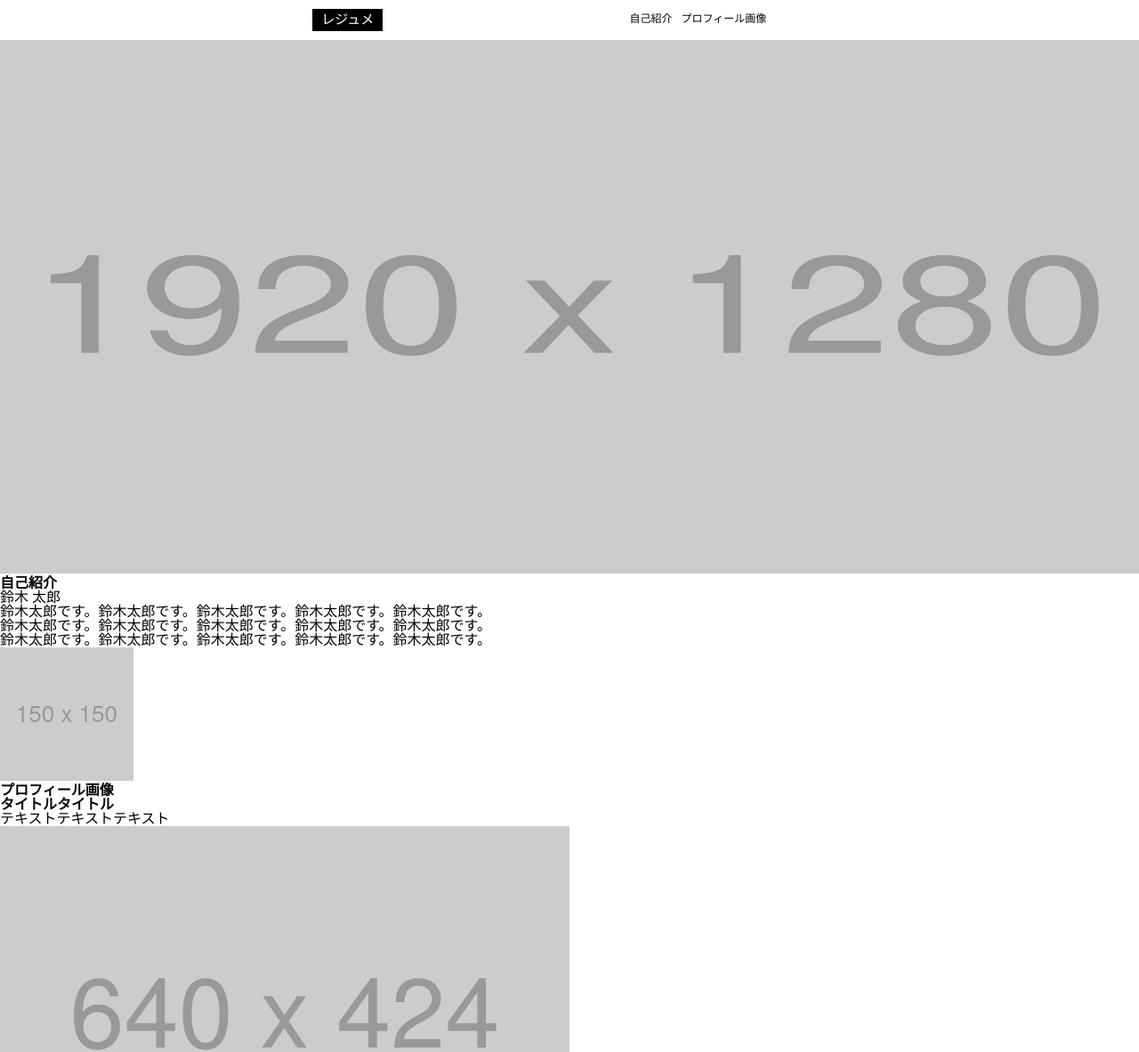
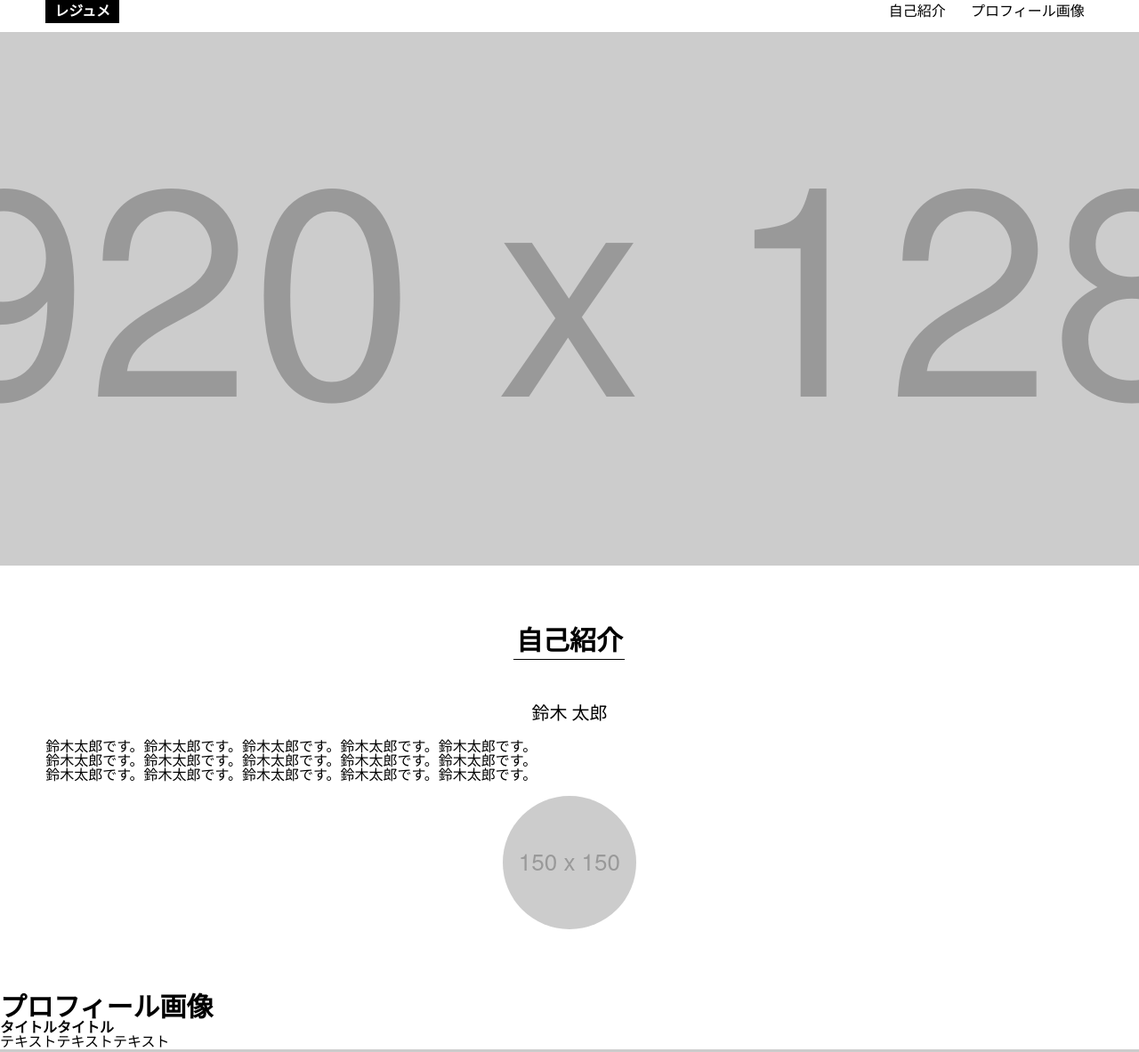
Before and after one commit to tatsuya582/hc_practice, a plain HTML site: page html_css_output_beginner/index.html in a window 1280 px wide. Shown: the top 1183 px of the page at 89% size. Drawn offline with Linux system fonts and the light colour scheme.

Commit message:
ヘッダー、メインビジュアルを修正。イントロダクションのCSSを作成

```diff
--- a/html_css_output_beginner/css/style.css
+++ b/html_css_output_beginner/css/style.css
@@ -1,33 +1,77 @@
+/*iphoneおよび共通設定*/
+body {
+
+}
+
+h2 {
+    font-size: 30px;
+}
+
 .container {
+    max-width: 960px;
     display: grid;
-    width: 100%
+    width: 100%;
 }
 
 header {
     display: flex;
     justify-content: space-between;
-    width: 960px;
+    width: 92%;
     padding: 0 4%;
+    margin-bottom: 10px;
 }
 
-.resume {
+header h1  {
     padding: 5px 10px;
-    margin: 10px 0 10px 300px;
     background-color: #000;
     color: #fff;
-    font-size: 15px;
 }
 
 header ul {
     display: flex;
     justify-content: space-between;
     list-style-type: none;
-    width: 16%;
-    margin: 15px 150px 15px 0;
-    font-size: 12px;
+    padding: 5px 10px;
+    width: 220px;
 }
 
-.topphoto img {
-    width: 100%;
+.introduction {
+    width: 92%;
+    padding: 0 4%;
+    text-align: center;
+    margin: 70px 0;
+}
+
+.introduction_title {
+    width: 125px;
+    padding-bottom: 5px;
+    border-bottom: 1px solid #000;
+    margin: 0 auto 50px auto;
+}
+
+.name {
+    font-size: 20px;
+    margin-bottom: 20px;
+}
+
+.suzuki {
+    text-align: left;
+    padding: 0;
+    margin-bottom: 15px;
+}
+
+.introduction_image img {
+    border-radius: 50%;
+}
+
+
+.topphoto {
+    background-image: url("../images/1920x1280.png") ;
+    background-position: center;
+    width: 100vw;
     height: 600px;
 }
+
+.profile img {
+    width: 100%;
+}
--- a/html_css_output_beginner/index.html
+++ b/html_css_output_beginner/index.html
@@ -11,7 +11,7 @@
 <body>
     <div class="container">
         <header>
-            <p class="resume"> レジュメ</p>
+            <h1> レジュメ</h1>
             <ul>
                 <li>自己紹介</li>
                 <li>プロフィール画像</li>
@@ -19,30 +19,36 @@
         </header>
 
         <div class="topphoto">
-            <img src="images/1920x1280.png" alt="メインビジュアル">
+
         </div>
 
         <div class="introduction">
-            <h1>自己紹介</h1>
+            <div class="introduction_title">
+                <h2>自己紹介</h2>
+            </div>
             <p class="name">鈴木 太郎</p>
-            <p>鈴木太郎です。鈴木太郎です。鈴木太郎です。鈴木太郎です。鈴木太郎です。<br>鈴木太郎です。鈴木太郎です。鈴木太郎です。鈴木太郎です。鈴木太郎です。<br>鈴木太郎です。鈴木太郎です。鈴木太郎です。鈴木太郎です。鈴木太郎です。</p>
-            <img src="images/150x150.png" alt="自己紹介画像">
+            <div class="suzuki">
+                <p>鈴木太郎です。鈴木太郎です。鈴木太郎です。鈴木太郎です。鈴木太郎です。<br>鈴木太郎です。鈴木太郎です。鈴木太郎です。鈴木太郎です。鈴木太郎です。<br>鈴木太郎です。鈴木太郎です。鈴木太郎です。鈴木太郎です。鈴木太郎です。</p>
+            </div>
+            <figure class="introduction_image">
+                <img src="images/150x150.png" alt="自己紹介画像">
+            </figure>
         </div>
 
         <div class="profile">
-            <h1>プロフィール画像</h1>
+            <h2>プロフィール画像</h2>
             <div class="profile01">
-                <h2>タイトルタイトル</h2>
+                <h3>タイトルタイトル</h3>
                 <p>テキストテキストテキスト</p>
                 <img src="images/640x424.png" alt="プロフィール画像">
             </div>
             <div class="profile02">
-                <h2>タイトルタイトル</h2>
+                <h3>タイトルタイトル</h3>
                 <p>テキストテキストテキスト</p>
                 <img src="images/640x424.png" alt="プロフィール画像">
             </div>
             <div class="profile03">
-                <h2>タイトルタイトル</h2>
+                <h3>タイトルタイトル</h3>
                 <p>テキストテキストテキスト</p>
                 <img src="images/640x424.png" alt="プロフィール画像">
             </div>
```
